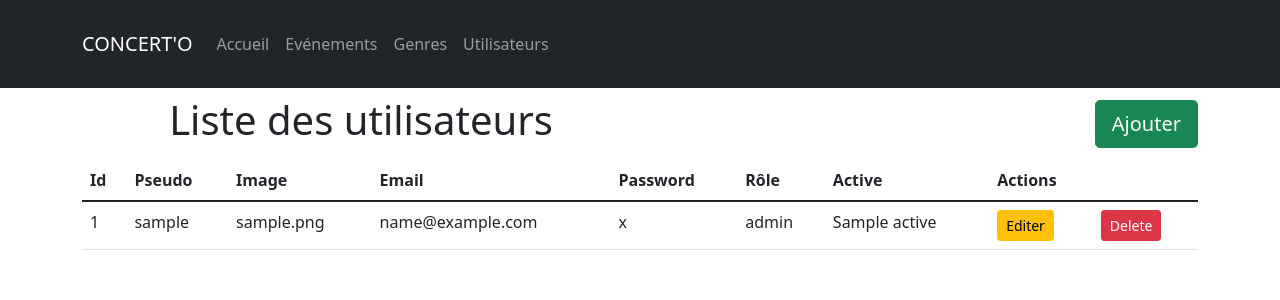
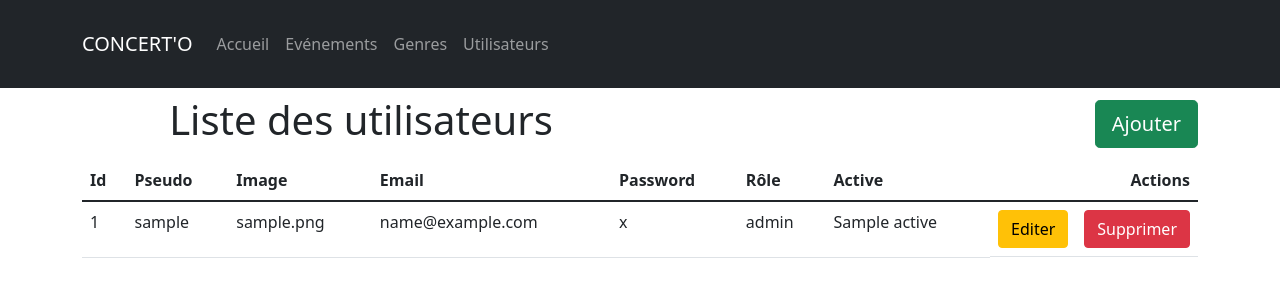
Before and after one commit to LaureCHAPERT/Concerto-Back, a Symfony app: template templates/user/index.html.twig in a window 1280 px wide. Shown: the top 300 px of the page. Run offline with Twig, Linux system fonts and the light colour scheme; the template is opened without the code that fills it: most values are stand-ins (such as "Sample title", 1, 10 or a date in 2020); some libraries are stand-ins or nearby versions.

Commit message:
Responsive Bootstrap

```diff
--- a/public/css/back-concerto.css
+++ b/public/css/back-concerto.css
@@ -8,3 +8,8 @@ h1 {
     text-overflow: ellipsis;
     max-width: 15ch;
 }
+
+.buttons {
+    margin-right: 1em;
+    margin-bottom: auto;
+}
--- a/templates/base.html.twig
+++ b/templates/base.html.twig
@@ -24,7 +24,7 @@
                 <div class="container">
                     <a class="navbar-brand d-lg text-expanded" href="{{ path('back_home') }}">CONCERT'O</a>
                     <button class="navbar-toggler" data-bs-toggle="collapse" data-bs-target="#navbarResponsive"><span class="navbar-toggler-icon"></span></button>
-                    <div id="navbarResponsive" class="navbar-collapse">
+                    <div id="navbarResponsive" class="collapse navbar-collapse">
                         <ul class="navbar-nav">
                             <li class="nav-item"><a class="nav-link" href="">Accueil</a></li>
                             <li class="nav-item"><a class="nav-link" href="{{ path('back_event_index') }}">Evénements</a></li>
--- a/templates/event/_delete_form.html.twig
+++ b/templates/event/_delete_form.html.twig
@@ -1,4 +1,4 @@
 <form method="post" action="{{ path('back_event_delete', {'id': event.id}) }}" onsubmit="return confirm('Voulez-vous vraiment supprimer ça ?');">
     <input type="hidden" name="_token" value="{{ csrf_token('delete' ~ event.id) }}">
-    <button class="btn btn-sm btn-danger">Delete</button>
+    <button class="btn btn btn-danger ">Supprimer</button>
 </form>
--- a/templates/genre/_delete_form.html.twig
+++ b/templates/genre/_delete_form.html.twig
@@ -1,4 +1,4 @@
 <form method="post" action="{{ path('back_genre_delete', {'id': genre.id}) }}" onsubmit="return confirm('Voulez-vous vraiment supprimer ça ?');">
     <input type="hidden" name="_token" value="{{ csrf_token('delete' ~ genre.id) }}">
-    <button class="btn btn-sm btn-danger">Delete</button>
+    <button class="btn btn btn-danger">Supprimer</button>
 </form>
--- a/templates/user/_delete_form.html.twig
+++ b/templates/user/_delete_form.html.twig
@@ -1,4 +1,4 @@
 <form method="post" action="{{ path('back_user_delete', {'id': user.id}) }}" onsubmit="return confirm('Voulez-vous vraiment supprimer ça ?');">
     <input type="hidden" name="_token" value="{{ csrf_token('delete' ~ user.id) }}">
-    <button class="btn btn-sm btn-danger">Delete</button>
+    <button class="btn btn btn-danger">Supprimer</button>
 </form>
--- a/templates/user/index.html.twig
+++ b/templates/user/index.html.twig
@@ -16,13 +16,12 @@
                 <tr >
                     <th>Id</th>
                     <th>Pseudo</th>
-                    <th>Image</th>
-                    <th>Email</th>
-                    <th>Password</th>
-                    <th>Rôle</th>
-                    <th>Active</th>
-                    <th>Actions</th>
-                    <th></th>
+                    <th class="d-none d-lg-table-cell">Image</th>
+                    <th class="d-none d-md-table-cell">Email</th>
+                    <th class="d-none d-md-table-cell">Password</th>
+                    <th class="d-none d-md-table-cell">Rôle</th>
+                    <th class="d-none d-md-table-cell">Active</th>
+                    <th class="col-1 text-end">Actions</th>
                 </tr>
             </thead>
             <tbody>
@@ -30,15 +29,13 @@
                 <tr>
                     <td>{{ user.id }}</td>
                     <td>{{ user.username }}</td>
-                    <td>{{ user.image }}</td>
-                    <td>{{ user.email }}</td>
-                    <td>{{ user.password }}</td>
-                    <td>{{ user.role }}</td>
-                    <td>{{ user.active }}</td>
-                    <td>
-                        <a  class="btn btn-sm btn-warning" href="{{ path('back_user_update', {'id': user.id}) }}">Editer</a>
-                    </td>
-                    <td>
+                    <td class="d-none d-lg-table-cell">{{ user.image }}</td>
+                    <td class="d-none d-md-table-cell">{{ user.email }}</td>
+                    <td class="d-none d-md-table-cell">{{ user.password }}</td>
+                    <td class="d-none d-md-table-cell">{{ user.role }}</td>
+                    <td class="d-none d-md-table-cell">{{ user.active }}</td>
+                    <td class= "d-md-flex">
+                        <a  class="buttons btn btn btn-warning" href="{{ path('back_user_update', {'id': user.id}) }}">Editer</a>
                         {{ include('user/_delete_form.html.twig') }}
                     </td>
                 </tr>
```
Also changed, not shown: templates/event/index.html.twig (+13 -16 lines), templates/genre/index.html.twig (+5 -8 lines).
